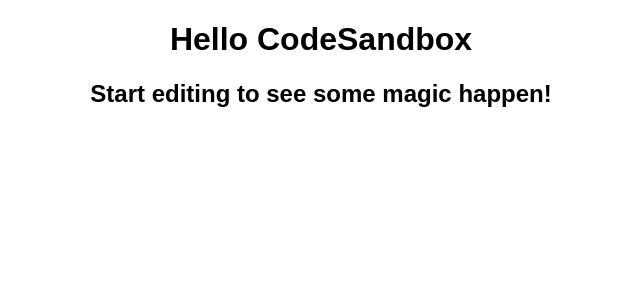
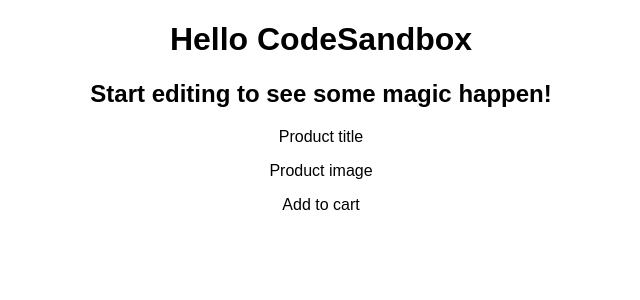
Before and after one commit to victoryejike/react-shopping-cart, a React (Create React App) app: page / in a window 1280 px wide. Shown: the top 300 px of the page, without its empty margins (319-959 px from the left). Built offline with nearby package versions, Linux system fonts and the light colour scheme.

Commit message:
building the product page

```diff
--- a/src/Products.js
+++ b/src/Products.js
@@ -4,7 +4,11 @@
 const Products = () => {
   return (
     <>
-      <div></div>
+      <div>
+        <p>Product title</p>
+        <p>Product image</p>
+        <p>Add to cart</p>
+      </div>
       <Cart />
     </>
   );
```
